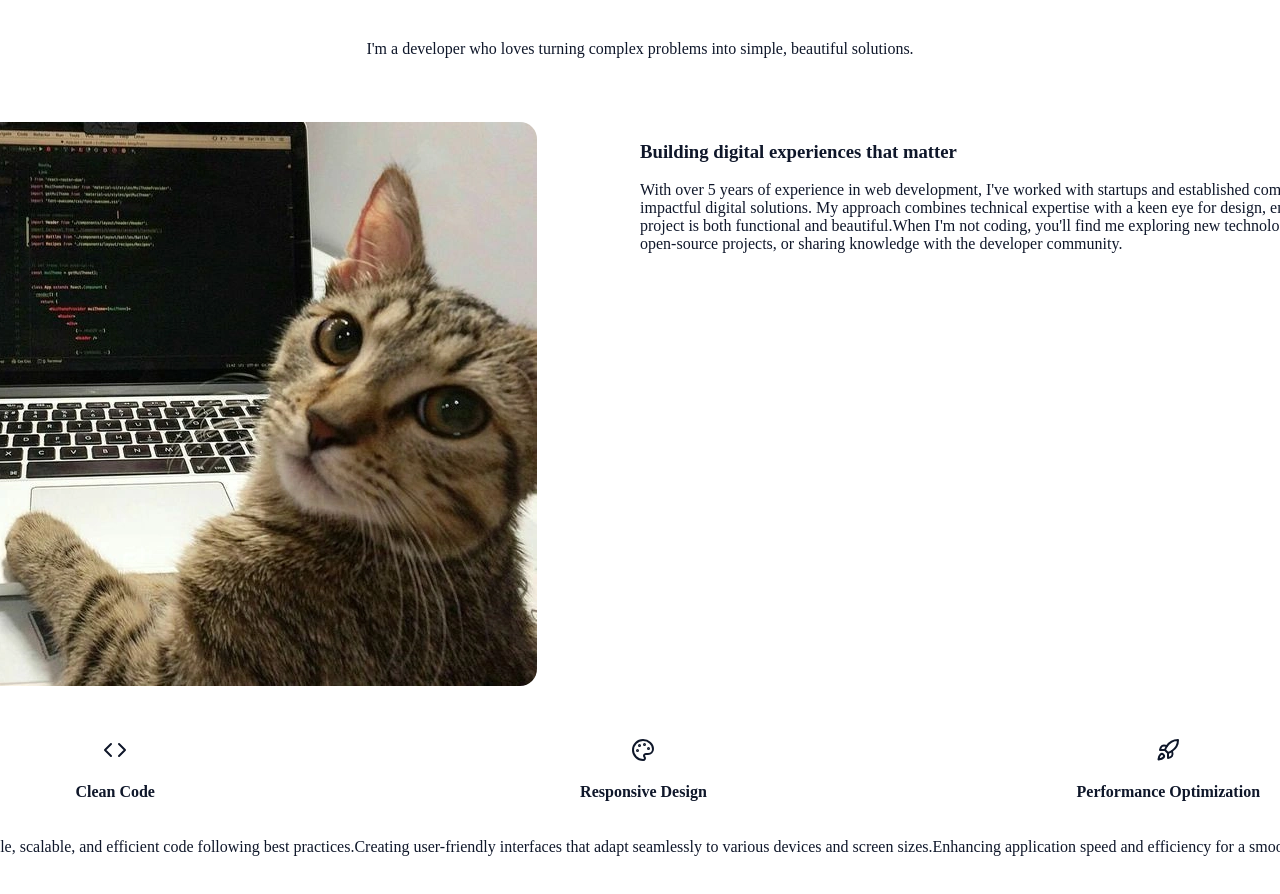
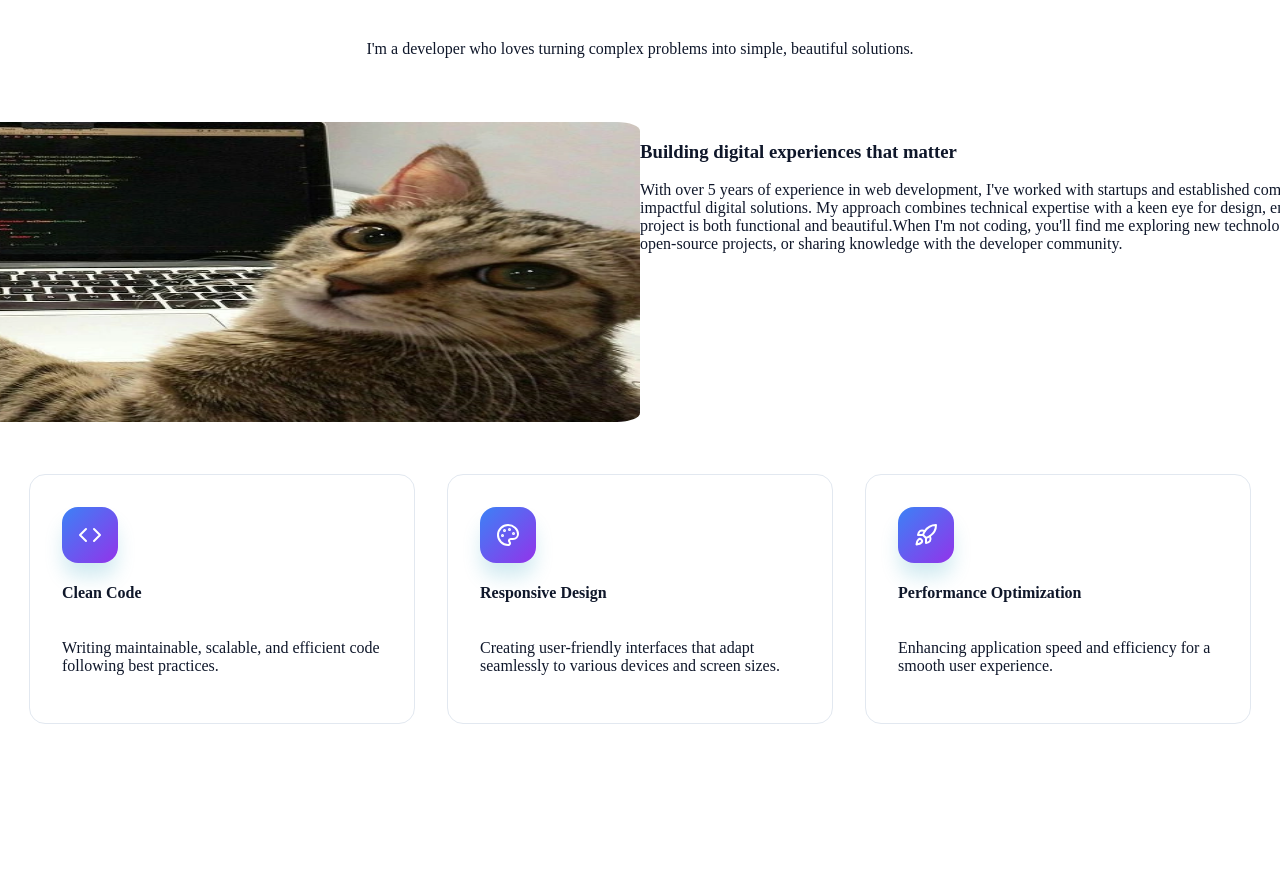
Before and after one commit to Mattias988/MKorsakowsky-V2, a Next.js app in the folder frontend/: page / in a window 1280 px wide. Shown: the part 907-1801 px from the top of the page. After the commit the page ends 1695 px from the top, so only its background shows below. Built offline with nearby package versions, Linux system fonts and the light colour scheme; no server answers.

Commit message:
refactor About and DescriptionCardsWithIcon components: enhance styling and layout for improved presentation and usability

```diff
--- a/frontend/src/components/InfoCards/DescriptionCardsWithIcon.module.scss
+++ b/frontend/src/components/InfoCards/DescriptionCardsWithIcon.module.scss
@@ -1,24 +1,44 @@
+@use '@/styles/abstracts/variables' as v;
+
 .descriptionCardContainer {
-  width: 100%;
-  height: 100%;
+  width: 20rem;
   display: flex;
   flex-direction: column;
+  justify-content: start;
+  border: 1px solid v.$raw-slate-200;
+  padding: 2rem;
+  border-radius: 1rem;
 
-
+  &:hover {
+    box-shadow: 0 15px 25px -5px v.$glow-blue;
+    border-color: v.$raw-blue-400;
+    transition: all 0.3s ease-in-out;
+  }
   .iconContainer {
     display: flex;
-    justify-content: center;
+    justify-content: start;
     align-items: center;
+
+    .icon {
+      background-image: linear-gradient(to bottom right, v.$raw-blue-500, v.$raw-purple-600);
+      padding: 1rem;
+      border-radius: 1rem;
+      color: white;
+      box-shadow: 0 15px 20px -2px v.$glow-cyan;
+    }
   }
 
   .titleContainer {
-
+    display: flex;
+    justify-content: start;
     h4 {
 
     }
   }
 
   .descriptionContainer {
-
+    flex-grow: 0;
+    text-wrap: wrap;
+    text-align: start;
   }
 }
--- a/frontend/src/components/InfoCards/DescriptionCardsWithIcon.tsx
+++ b/frontend/src/components/InfoCards/DescriptionCardsWithIcon.tsx
@@ -2,7 +2,7 @@ import React from 'react';
 import styles from './DescriptionCardsWithIcon.module.scss';
 import {Card} from "@/types/components";
 
-export default function DescriptionCardsWithIcon({title ="Clean Code", description="Writing maintainable, scalable, and efficient code following best practices.\n", icon: Icon}: Card) {
+export default function DescriptionCardsWithIcon({title, description, icon: Icon}: Card) {
 
     return (
         <div className={styles.descriptionCardContainer}>
--- a/frontend/src/sections/About/About.module.scss
+++ b/frontend/src/sections/About/About.module.scss
@@ -22,12 +22,14 @@
       align-items: center;
 
       .firstTitleLine {
-        background-image: linear-gradient(to left, var(--accent-blue), transparent);        height: 1px;
+        background-image: linear-gradient(to left, var(--accent-blue), transparent);
+        height: 1px;
         width: 40px;
       }
 
       .secondTitleLine {
-        background-image: linear-gradient(to right, var(--accent-purple), transparent);        height: 1px;
+        background-image: linear-gradient(to right, var(--accent-purple), transparent);
+        height: 1px;
         width: 40px;
       }
     }
@@ -48,6 +50,9 @@
 
       .kittyImage {
         border-radius: 3%;
+        height: 300px;
+        width: 100%;
+        position: relative;
       }
     }
 
@@ -67,10 +72,15 @@
     display: flex;
     justify-content: center;
     align-items: center;
+    gap: 2rem;
+
+    .cardsContainer {
+
+    }
   }
   .imageContainer {
     // Ustaw konkretną wysokość lub min-height, aby model był widoczny
-    height: 400px; // Przykładowa wysokość - dostosuj do designu
+    height: 200px; // Przykładowa wysokość - dostosuj do designu
     width: 100%;   // Lub konkretna szerokość, np. 50%
     position: relative; // Dobra praktyka dla kontenerów canvas
 
```
